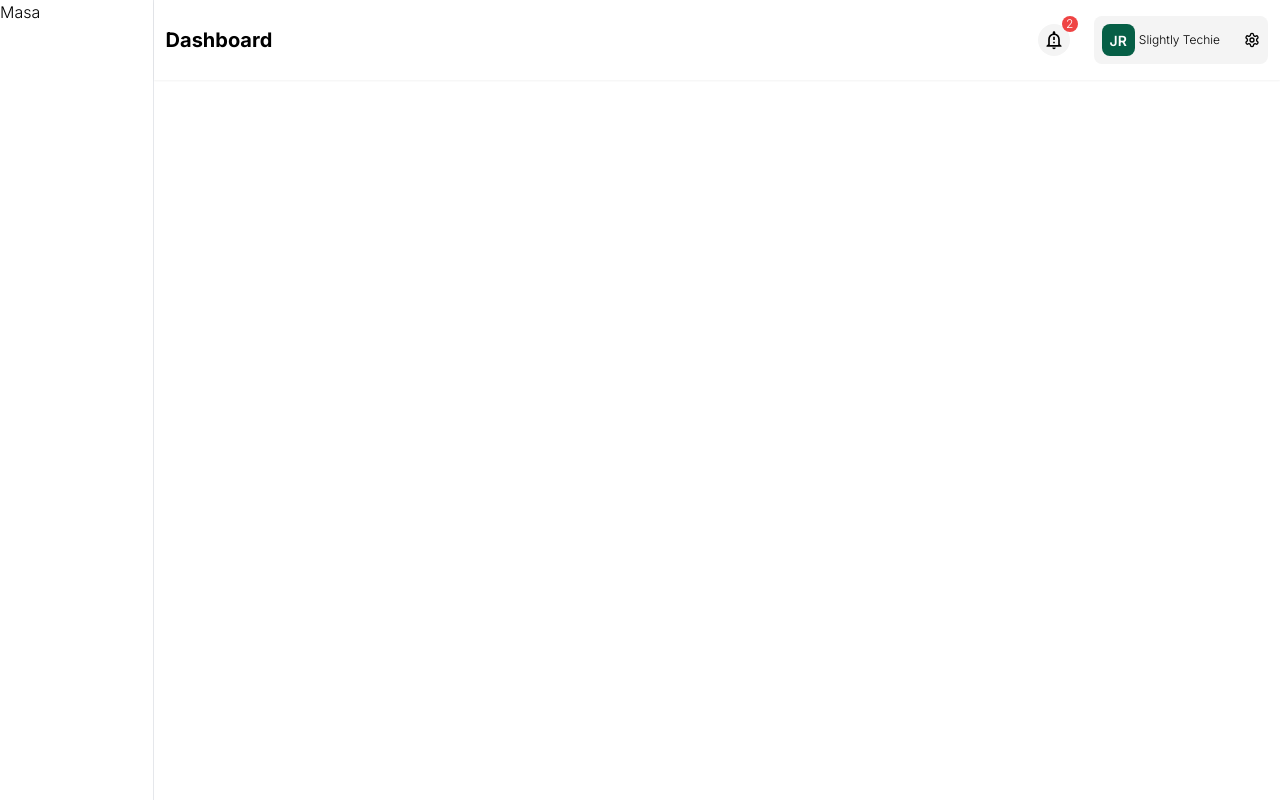
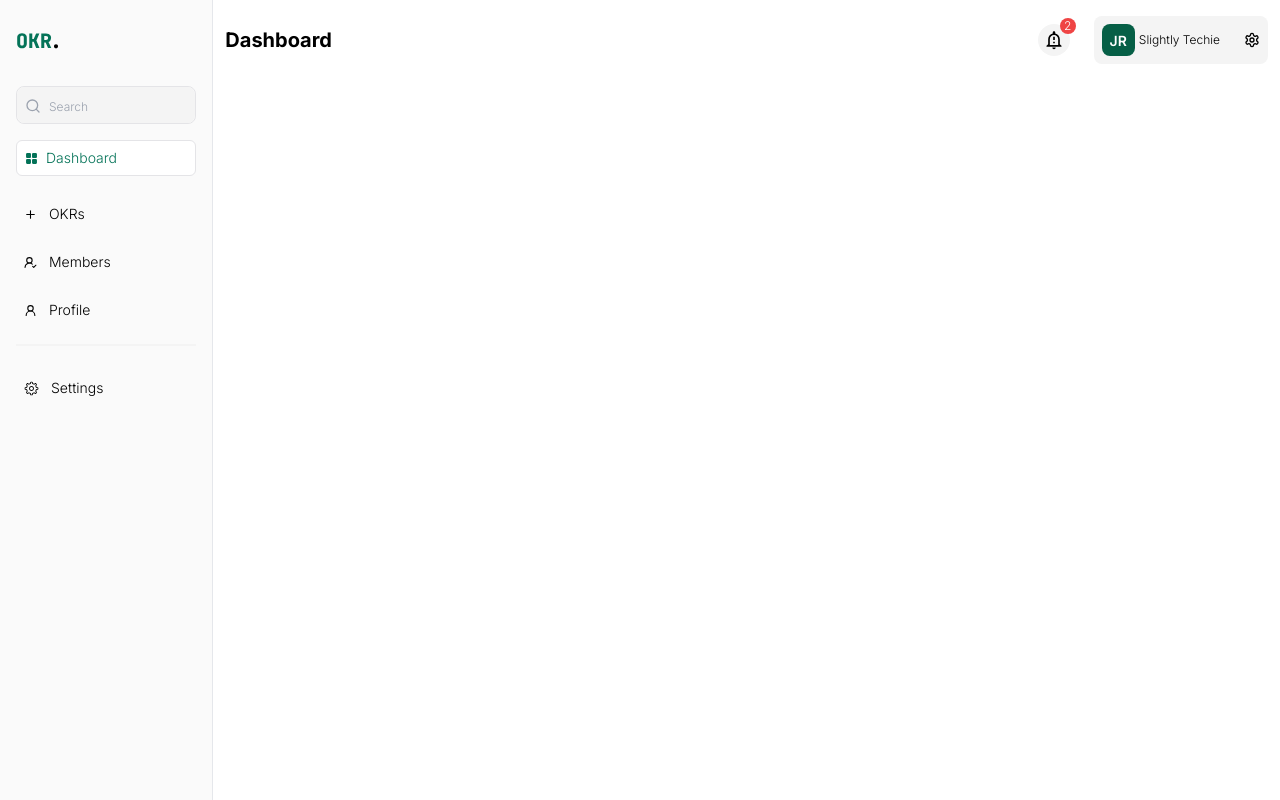
Before and after one commit to Slightly-Techie/st-okr-web, a React (Vite) app: page /dashboard in a window 1280 px wide. Built offline with nearby package versions, Linux system fonts and the light colour scheme.

Commit message:
Enhance dashboard layout with updated sidebar and header components

```diff
--- a/src/components/dashboard/dashboard-header.tsx
+++ b/src/components/dashboard/dashboard-header.tsx
@@ -12,7 +12,7 @@ export default function DashboardHeader() {
       <div className="flex items-center gap-6">
         <button className="bg-[#F4F4F4] p-1.5 rounded-full relative text-white">
           <MdOutlineNotificationImportant size={20}/>
-          <div className="absolute flex items-center justify-center -top-2 p-1 -right-2 size-4 rounded-full bg-red-500">
+          <div className="absolute flex items-center justify-center -top-1.5 p-1 -right-1.5 size-4 rounded-full bg-red-500">
             <span className="text-xs text-white">2</span>
           </div>
         </button>
--- a/src/components/dashboard/dashboard-sidebar.tsx
+++ b/src/components/dashboard/dashboard-sidebar.tsx
@@ -1,7 +1,60 @@
+import Logo from "@/assets/logo.svg";
+import { LayoutGrid, PlusIcon, Search, User2Icon, UserCheck2 } from "lucide-react";
+import { Button } from "../ui/button";
+import { GearIcon } from "@radix-ui/react-icons";
+
 export default function DashboardSidebar() {
   return (
-   <>
-     <p>Masa</p>
-   </>
-  )
- }
+    <aside className="w-full  h-full bg-[#fafafa] lg:pt-7 lg:px-4 space-y-8">
+      <section>
+        <img src={Logo} alt="okr-logo" className="logo" />
+      </section>
+
+      <section className="flex flex-col gap-7 pb-6 border-b-2 border-[#f4f4f4]">
+        <div className="space-y-4">
+
+          {/* search */}
+          <div className="relative flex items-center border rounded-lg ">
+            <input
+              type="text"
+              placeholder="Search"
+              className="w-full rounded-[inherit] text-base px-8 py-1.5 placeholder:text-xs bg-[#f4f4f4] focus:outline-none focus:ring-1 focus:ring-gray-300"
+              aria-label="Search"
+            />
+            <div className="absolute left-2 top-[30%] text-gray-400">
+              <Search className="size-4 stroke-gray-400" />
+            </div>
+          </div>
+
+          {/* Dashboard Button */}
+
+          <Button className="w-full hover:bg-white gap-2 justify-start px-2  bg-white shadow-none border">
+            <LayoutGrid size={13} className="fill-[#047258] stroke-[#047358]" />
+            <p className="text-[#047358]">Dashboard</p>
+          </Button>
+        </div>
+
+        <div className="flex items-center text-sm text-medium gap-3 px-2">
+          <PlusIcon size={13} className="" />
+          <p>OKRs</p>
+        </div>
+        <div className="flex items-center text-sm text-medium gap-3 px-2">
+          <UserCheck2 size={13} className="" />
+          <p>Members</p>
+        </div>
+        <div className="flex items-center text-sm text-medium gap-3 px-2">
+          <User2Icon size={13} className="" />
+          <p>Profile</p>
+        </div>
+      </section>
+
+      <section className="w-full">
+        <div className="flex items-center text-sm text-medium gap-3 px-2">
+          <GearIcon className="" />
+          <p>Settings</p>
+        </div>
+      </section>
+
+    </aside>
+  );
+}
--- a/src/pages/dashboard.tsx
+++ b/src/pages/dashboard.tsx
@@ -6,11 +6,11 @@ export default function Dashboard() {
   return (
     <PageWrapper title="Dashboard - OKR">
       <div className="flex">
-        <aside className="w-1/4 lg:w-[12vw] border-r border-gray-200 h-screen sticky top-0">
+        <aside className="w-1/4 lg:w-1/6 border-r border-gray-200 h-screen sticky top-0">
           <DashboardSidebar />
         </aside>
         <div className="flex-1">
-          <header className="bg-white shadow-sm sticky top-0 z-10">
+          <header className="bg-white sticky top-0 z-10">
             <DashboardHeader />
           </header>
           <main className="p-6 space-y-6">
```
